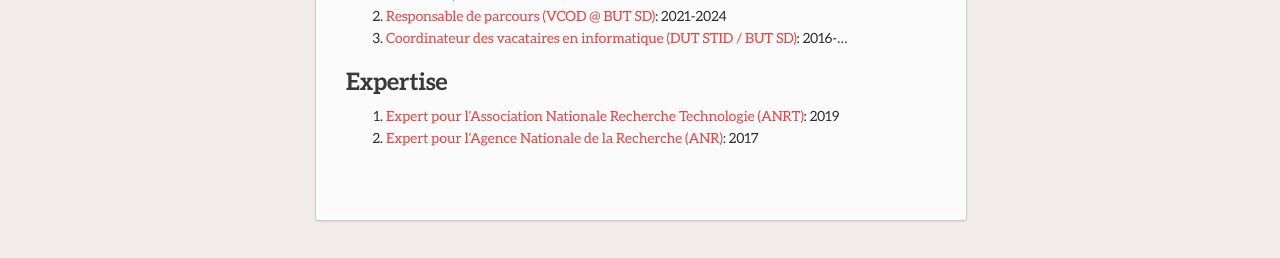
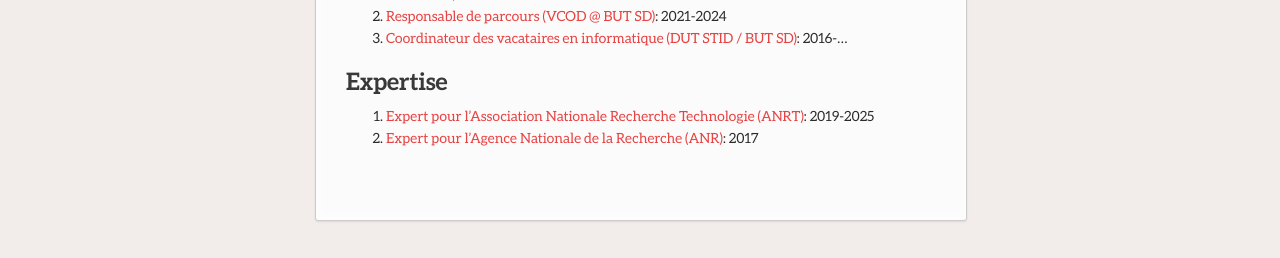
Before and after one commit to AdrienGuille/adrienguille.github.io, a Jekyll site: the page built from service.md, in a window 1280 px wide and 977 px high. Shown: the part 716-974 px from the top of the window. Built offline with Jekyll 4.4.1, drawn with Linux system fonts in a browser that asks for light colours; our own code applies the rules of GitHub Pages for plain Markdown files.

Commit message:
Update service.md

```diff
--- a/service.md
+++ b/service.md
@@ -20,5 +20,5 @@
 - [Coordinateur des vacataires en informatique (DUT STID / BUT SD)](#): 2016-...
 
 ## Expertise
-- [Expert pour l'Association Nationale Recherche Technologie (ANRT)](#): 2019
+- [Expert pour l'Association Nationale Recherche Technologie (ANRT)](#): 2019-2025
 - [Expert pour l'Agence Nationale de la Recherche (ANR)](#): 2017
```
